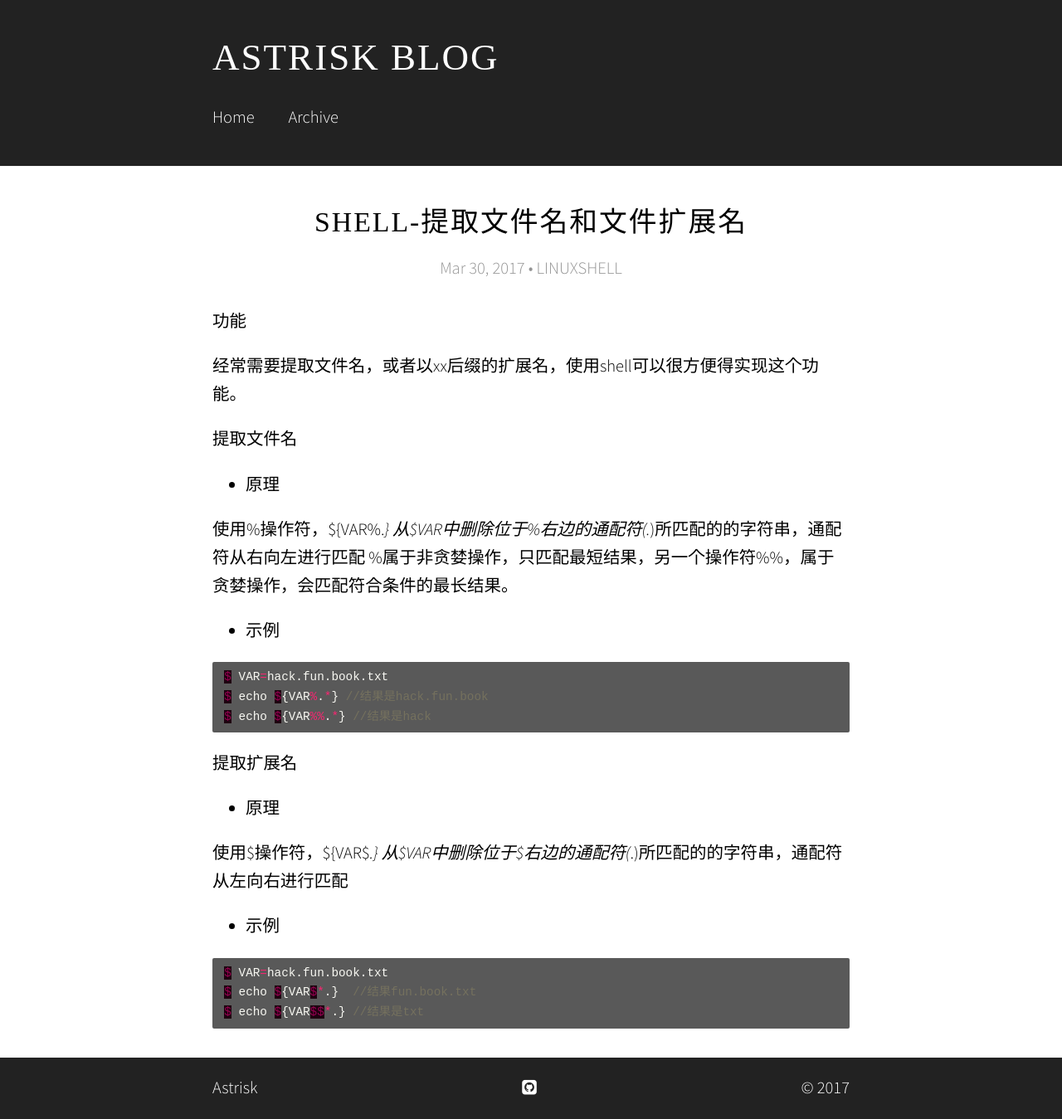
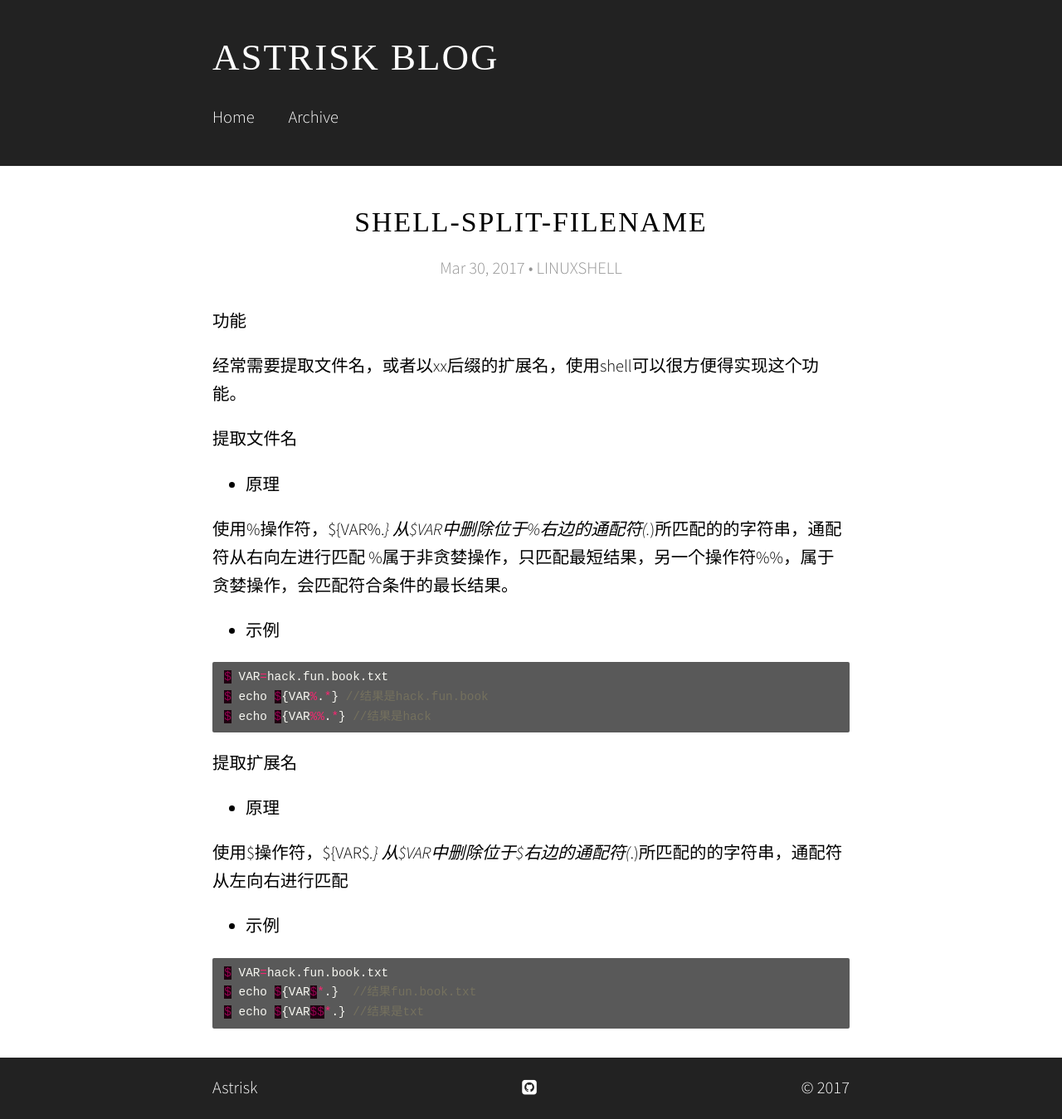
Before and after one commit to astrisk/astrisk.github.io, a Jekyll site: the page built from _posts/2017-03-27-linuxShell-generateFilename.md, in a window 1280 px wide. Shown: the whole page at 83% size. Built offline with Jekyll 4.4.1, drawn with Linux system fonts in a browser that asks for light colours; some web fonts are replaced.

Commit message:
Update 2017-03-27-linuxShell-generateFilename.md

```diff
--- a/_posts/2017-03-27-linuxShell-generateFilename.md
+++ b/_posts/2017-03-27-linuxShell-generateFilename.md
@@ -1,5 +1,5 @@
 ---
-title:  "SHELL-提取文件名和文件扩展名"
+title:  "SHELL-SPLIT-FILENAME"
 date:   2017-03-30 15:07:02
 categories: LINUXSHELL
 ---
```
